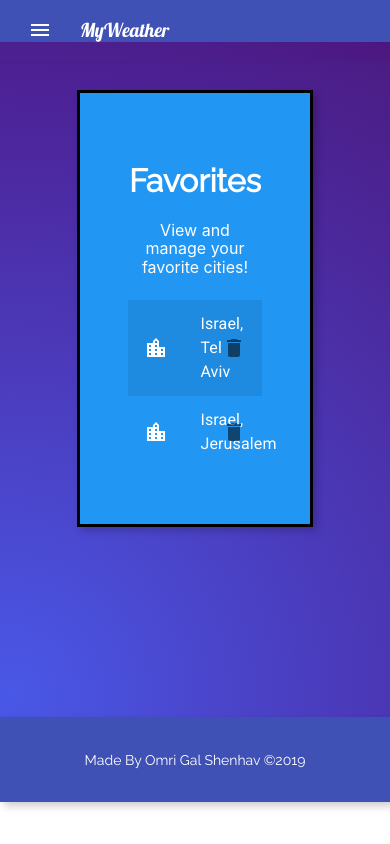
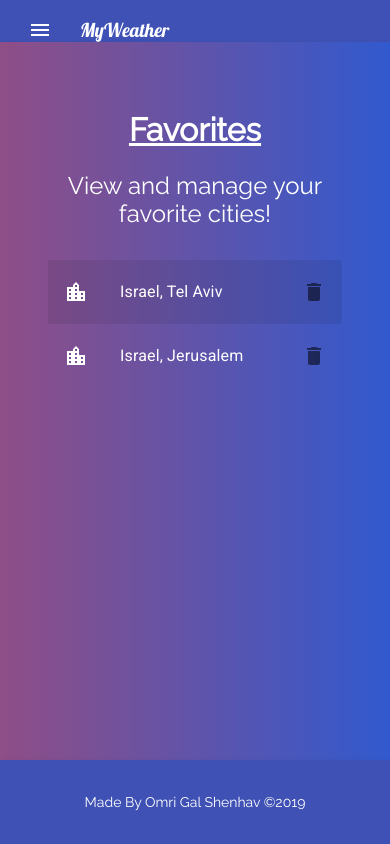
Before and after one commit to OmriGalShen/my-weather, a React (Create React App) app: page /favorites in a window 390 px wide. Built offline with nearby package versions, Linux system fonts and the light colour scheme.

Commit message:
major style update and mobile support

```diff
--- a/src/components/content/favorites/Favorites.css
+++ b/src/components/content/favorites/Favorites.css
@@ -1,20 +1,48 @@
+.main-container {
+  background: linear-gradient(90deg, #fc466b 0%, #3f5efb 100%);
+  display: flex;
+  justify-content: center;
+  align-items: flex-start;
+}
+
 .favorites {
   display: flex;
   justify-content: center;
+  align-items: center;
   width: 100%;
-  height: 100%;
   padding: 3em;
-  padding-bottom: 10em;
+  width: 80%;
+}
+.favorites-title {
+  font-family: "Raleway", sans-serif;
+  text-decoration: underline;
+}
+
+.favorites-description {
+  font-family: "Raleway", sans-serif;
+  font-size: 1.5em;
 }
 
 .favorites-panel {
   padding: 3em;
   border: 3px solid black;
   width: 80%;
+  height: 80vh;
   color: white;
   background: #2196f3;
+  background: rgba(37, 87, 161, 0.5);
 }
 
-.favorites-title {
-  font-family: "Raleway";
+@media (max-width: 600px) {
+  .favorites {
+    width: 100%;
+    height: 85vh;
+    padding: 0;
+    /* height: 90vh; */
+  }
+  .favorites-panel {
+    border: none;
+    width: 100%;
+    height: 100%;
+  }
 }
```
